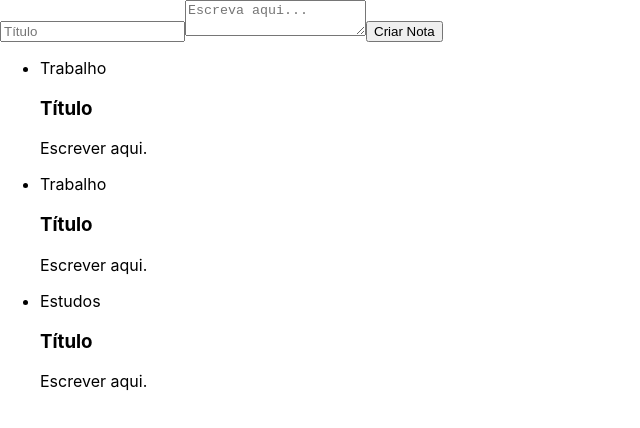
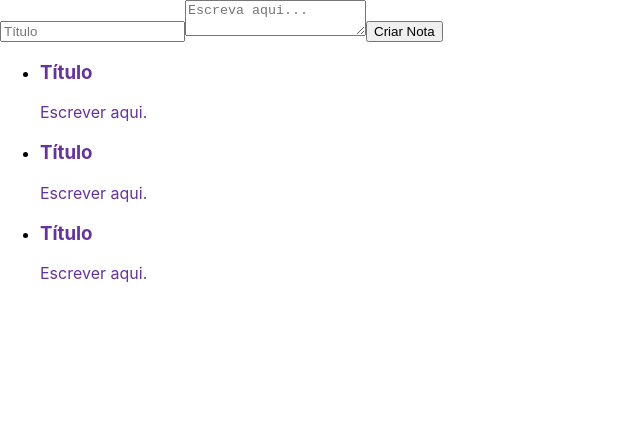
Before and after one commit to LourenceQ/ReactPrototypes, a React (Create React App) app in the folder ceep/: page / in a window 1280 px wide. Shown: the top 428 px of the page, without its empty margins (0-640 px from the left). Built offline with nearby package versions, Linux system fonts and the light colour scheme.

Commit message:
Estilizando elementos

```diff
--- /dev/null
+++ b/ceep/src/Components/CardNota/CardNota.css
@@ -0,0 +1,3 @@
+.card-nota {
+  color: rebeccapurple;
+}
--- a/ceep/src/Components/CardNota.jsx
+++ b/ceep/src/Components/CardNota/CardNota.jsx
@@ -1,10 +1,11 @@
 import React from "react";
 import { Component } from "react";
+import "./CardNota.css";
 
 export class CardNota extends Component {
   render() {
     return (
-      <section>
+      <section className="card-nota">
         <header>
           <h3>Título</h3>
         </header>
--- a/ceep/src/Components/ListaDeNotas.jsx
+++ b/ceep/src/Components/ListaDeNotas.jsx
@@ -1,14 +1,13 @@
 import React, { Component } from "react";
-import { CardNota } from "./CardNota";
+import { CardNota } from "./CardNota/CardNota";
 
 export class ListaDeNotas extends Component {
   render() {
     return (
       <ul>
-        {Array.of("Trabalho", "Trabalho", "Estudos").map((categoria) => {
+        {Array.of("Trabalho", "Trabalho", "Estudos").map((categoria, index) => {
           return (
-            <li>
-              <div>{categoria}</div>
+            <li key={index}>
               <CardNota />
             </li>
           );
```
